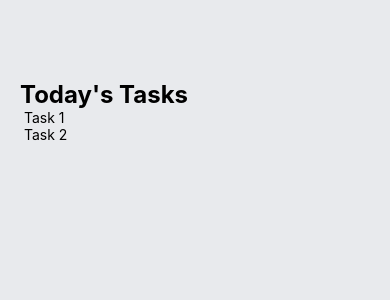
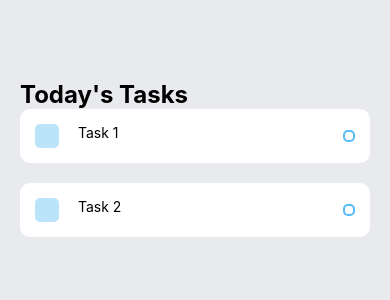
Before and after one commit to BackendExpert/TodoApp, a React Native app in the folder todoList/: screen / in a window 390 px wide. Shown: the top 300 px of the page. Built offline with nearby package versions, Linux system fonts and the light colour scheme.

Commit message:
Update Task.js
Co-Authored-By: JehanKandy  <jehankandy@gmail.com>

```diff
--- a/todoList/components/Task.js
+++ b/todoList/components/Task.js
@@ -5,7 +5,7 @@ const Task = (props) => {
   return (
     <View style={styles.item}>
         <View style={styles.itemLeft}>
-            <TouchableOpacity style={styles.square}></TouchableOpacity>
+            <View style={styles.square}></View>
             <Text style={styles.itemText}> {props.text} </Text>
         </View>
         <View style={styles.circular}></View>
@@ -15,19 +15,36 @@ const Task = (props) => {
 
 const styles = StyleSheet.create({
     item: {
-
+        backgroundColor: '#FFF',
+        padding: 15,
+        borderRadius: 10,
+        flexDirection: 'row',
+        alignItems: "center",
+        justifyContent: "space-between",
+        marginBottom: 20,
     },
     itemLeft: {
-
+        flexDirection: 'row',
+        alignContent: 'center',
+        flexWrap: 'wrap'
     },
     square: {
-
+        width: 24,
+        height: 24,
+        backgroundColor: '#55BCF6',
+        opacity: 0.4,
+        borderRadius: 5,
+        marginRight: 15
     },
     itemText: {
-
+        maxWidth: '80%'
     },
     circular: {
-
+        width: 12,
+        height: 12,
+        borderColor: '#55BCF6',
+        borderWidth: 2,
+        borderRadius: 5
     }
 })
 
```
